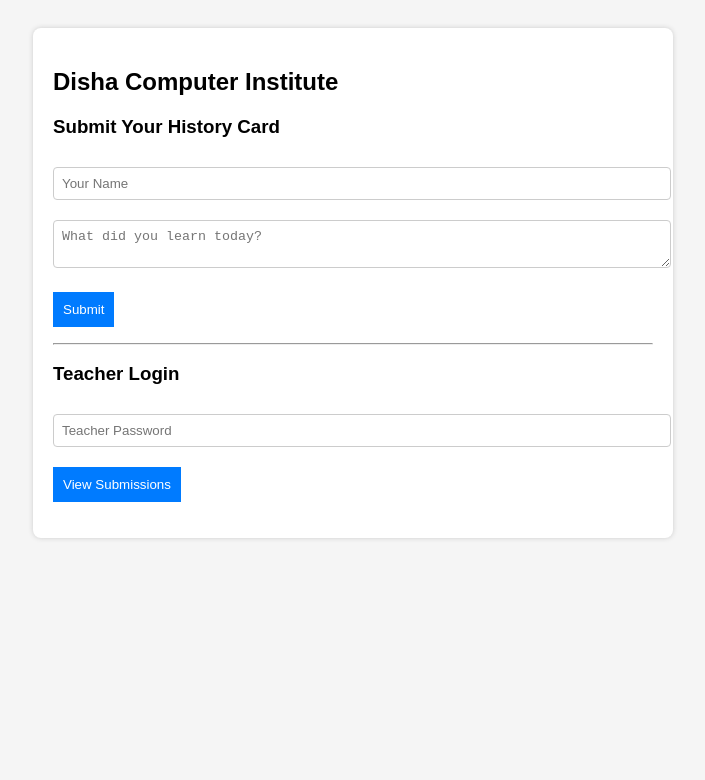
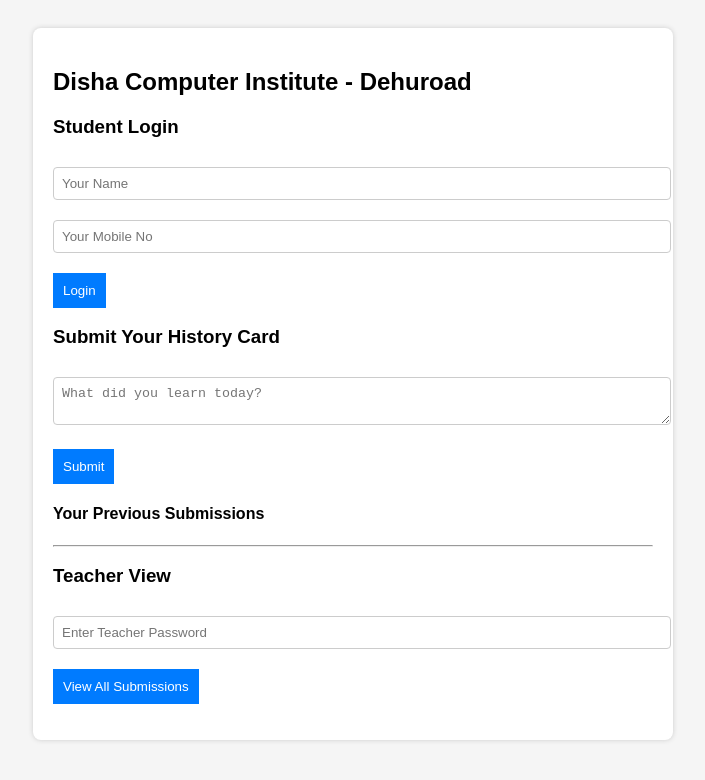
Before and after one commit to dhirajpatil2804/disha-history-card, a plain HTML site: page index.html in a window 1280 px wide. Shown: the whole page, without its empty margins (287-992 px from the left). Drawn offline with Linux system fonts and the light colour scheme.

Commit message:
Update index.html

```diff
--- a/index.html
+++ b/index.html
@@ -6,21 +6,33 @@
 </head>
 <body>
   <div class="container">
-    <h2>Disha Computer Institute</h2>
+    <h2>Disha Computer Institute - Dehuroad</h2>
 
-    <h3>Submit Your History Card</h3>
-    <input type="text" id="name" placeholder="Your Name" />
-    <textarea id="history" placeholder="What did you learn today?"></textarea>
-    <button onclick="submitCard()">Submit</button>
-    <p id="msg"></p>
+    <div id="loginForm">
+      <h3>Student Login</h3>
+      <input type="text" id="studentName" placeholder="Your Name">
+      <input type="text" id="mobile" placeholder="Your Mobile No">
+      <button onclick="studentLogin()">Login</button>
+    </div>
 
-    <hr>
+    <div id="historyForm" class="hidden">
+      <h3>Submit Your History Card</h3>
+      <textarea id="historyCard" placeholder="What did you learn today?"></textarea>
+      <button onclick="submitHistory()">Submit</button>
+      <p id="studentMsg"></p>
 
-    <h3>Teacher Login</h3>
-    <input type="password" id="tpass" placeholder="Teacher Password" />
-    <button onclick="viewCards()">View Submissions</button>
+      <h4>Your Previous Submissions</h4>
+      <ul id="myHistoryList"></ul>
+    </div>
 
-    <ul id="submissions"></ul>
+    <hr/>
+
+    <div>
+      <h3>Teacher View</h3>
+      <input type="password" id="teacherPass" placeholder="Enter Teacher Password">
+      <button onclick="loadAll()">View All Submissions</button>
+      <ul id="allSubmissions"></ul>
+    </div>
   </div>
 
   <script src="script.js"></script>
```
